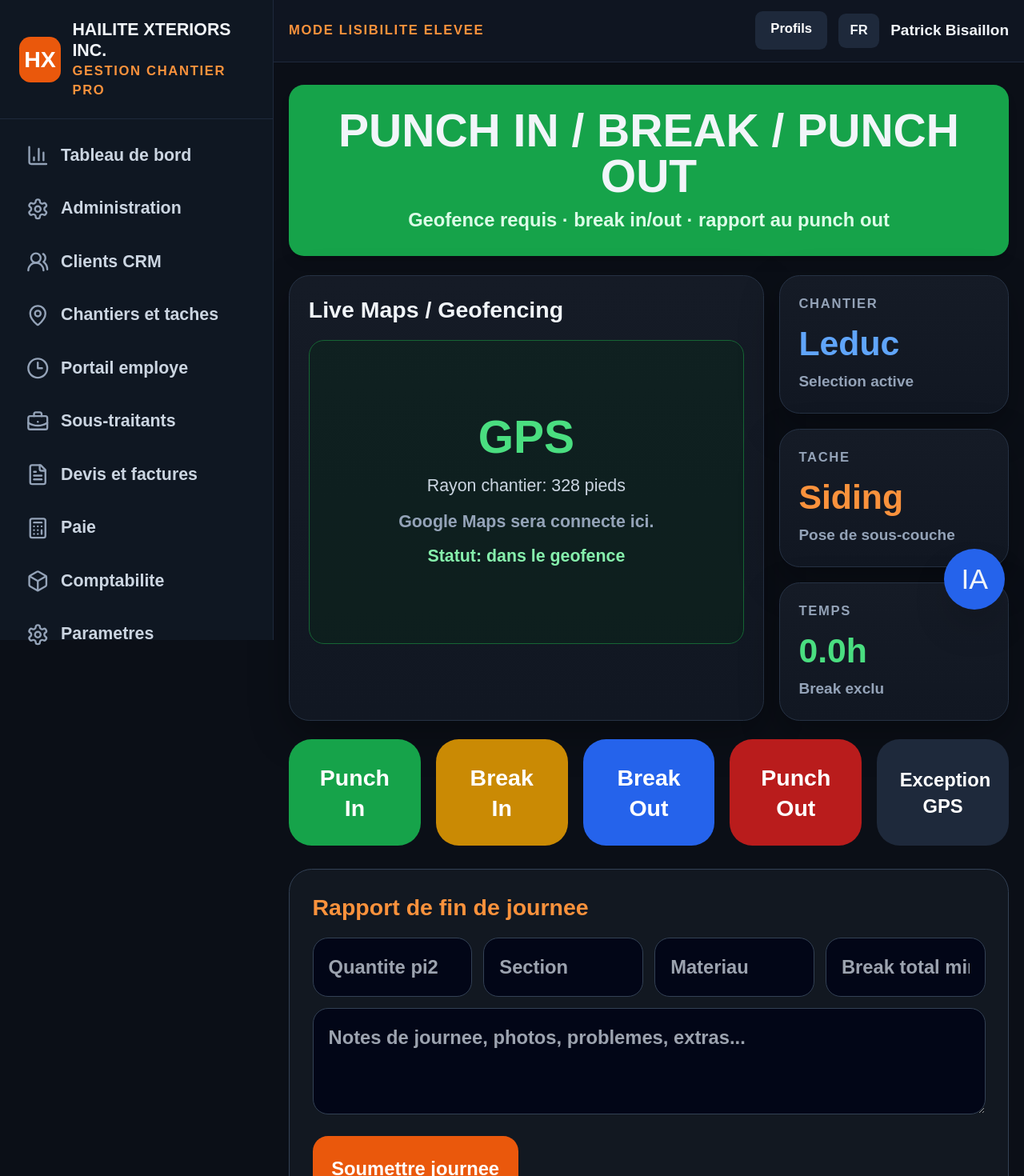
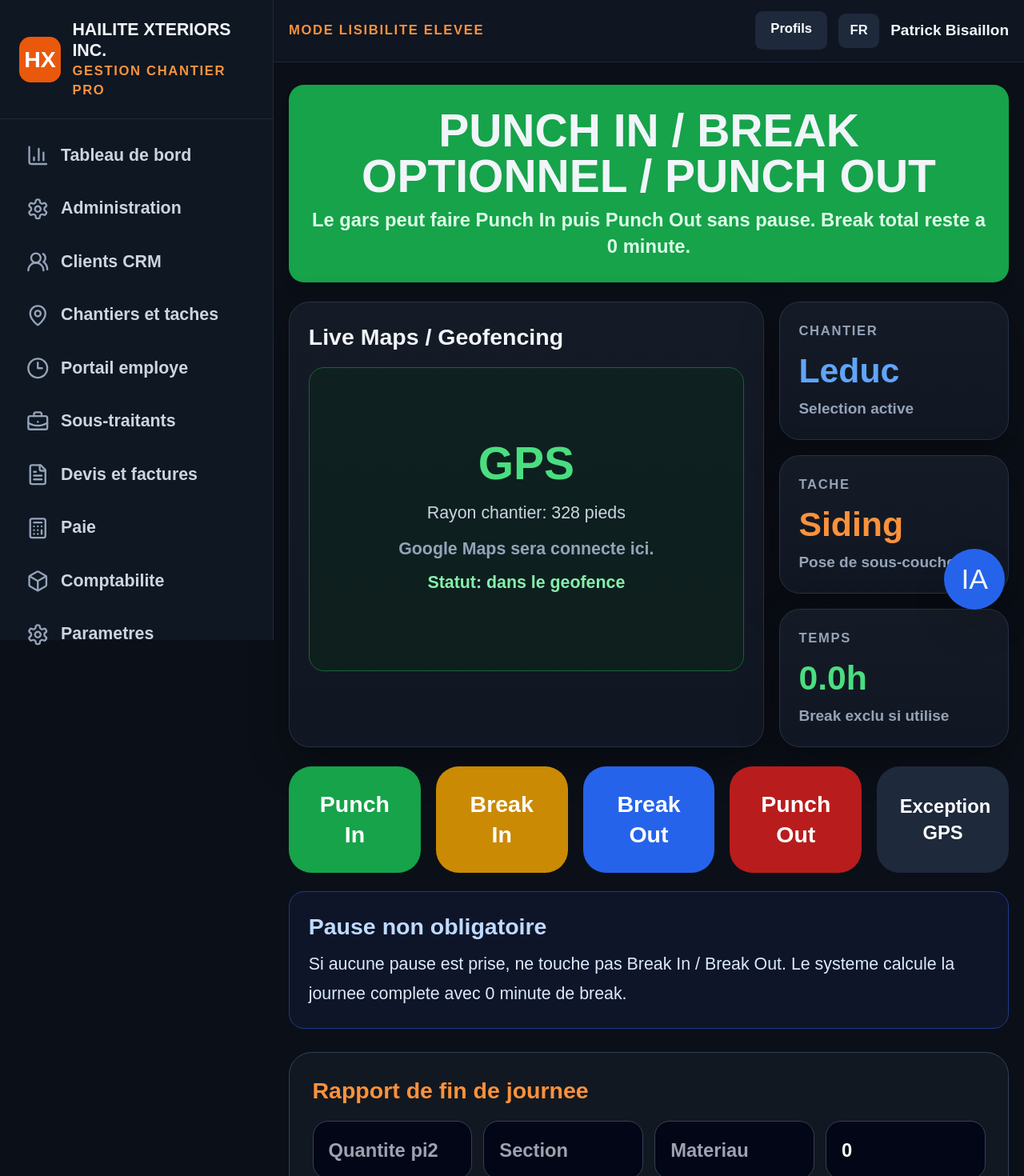
Before and after one commit to bisaillonpatrick1979-dev/Chatgpt-hailite-, a Next.js app: page /punch in a window 1280 px wide. Shown: the top 1470 px of the page at 80% size. Built offline with nearby package versions, Linux system fonts and the light colour scheme.

Commit message:
Clarify optional breaks on punch page

```diff
--- a/app/punch/page.tsx
+++ b/app/punch/page.tsx
@@ -4,8 +4,8 @@ export default function Page() {
   return (
     <AppShell>
       <section className="rounded-2xl bg-green-600 p-6 text-center shadow-lg">
-        <h1 className="text-4xl font-black uppercase md:text-5xl">Punch In / Break / Punch Out</h1>
-        <p className="mt-2 text-xl font-black text-green-100">Geofence requis · break in/out · rapport au punch out</p>
+        <h1 className="text-4xl font-black uppercase md:text-5xl">Punch In / Break optionnel / Punch Out</h1>
+        <p className="mt-2 text-xl font-black text-green-100">Le gars peut faire Punch In puis Punch Out sans pause. Break total reste a 0 minute.</p>
       </section>
       <section className="mt-5 grid gap-4 md:grid-cols-3">
         <div className="pro-card p-5 md:col-span-2">
@@ -22,7 +22,7 @@ export default function Page() {
         <div className="grid gap-4">
           <ProMetric label="Chantier" value="Leduc" note="Selection active" tone="blue" />
           <ProMetric label="Tache" value="Siding" note="Pose de sous-couche" tone="orange" />
-          <ProMetric label="Temps" value="0.0h" note="Break exclu" tone="green" />
+          <ProMetric label="Temps" value="0.0h" note="Break exclu si utilise" tone="green" />
         </div>
       </section>
       <section className="mt-5 grid gap-4 md:grid-cols-5">
@@ -32,13 +32,17 @@ export default function Page() {
         <button className="rounded-3xl bg-red-700 p-6 text-2xl font-black text-white">Punch Out</button>
         <button className="rounded-3xl bg-slate-800 p-6 text-xl font-black text-white">Exception GPS</button>
       </section>
+      <section className="rounded-2xl border border-blue-900 bg-blue-950/30 p-5 mt-5">
+        <h2 className="text-2xl font-black text-blue-200">Pause non obligatoire</h2>
+        <p className="large-readable mt-2 text-blue-100">Si aucune pause est prise, ne touche pas Break In / Break Out. Le systeme calcule la journee complete avec 0 minute de break.</p>
+      </section>
       <section className="pro-panel mt-6 p-6">
         <h2 className="text-2xl font-black text-orange-400">Rapport de fin de journee</h2>
         <div className="mt-4 grid gap-3 md:grid-cols-4">
           <input className="rounded-2xl border border-slate-700 bg-slate-950 p-4 text-xl font-bold text-white" placeholder="Quantite pi2" />
           <input className="rounded-2xl border border-slate-700 bg-slate-950 p-4 text-xl font-bold text-white" placeholder="Section" />
           <input className="rounded-2xl border border-slate-700 bg-slate-950 p-4 text-xl font-bold text-white" placeholder="Materiau" />
-          <input className="rounded-2xl border border-slate-700 bg-slate-950 p-4 text-xl font-bold text-white" placeholder="Break total minutes" />
+          <input className="rounded-2xl border border-slate-700 bg-slate-950 p-4 text-xl font-bold text-white" placeholder="Break total minutes (0 si aucun)" defaultValue="0" />
         </div>
         <textarea className="mt-3 min-h-28 w-full rounded-2xl border border-slate-700 bg-slate-950 p-4 text-xl font-bold text-white" placeholder="Notes de journee, photos, problemes, extras..." />
         <button className="mt-4 rounded-2xl bg-orange-600 p-5 text-xl font-black text-white">Soumettre journee</button>
```
